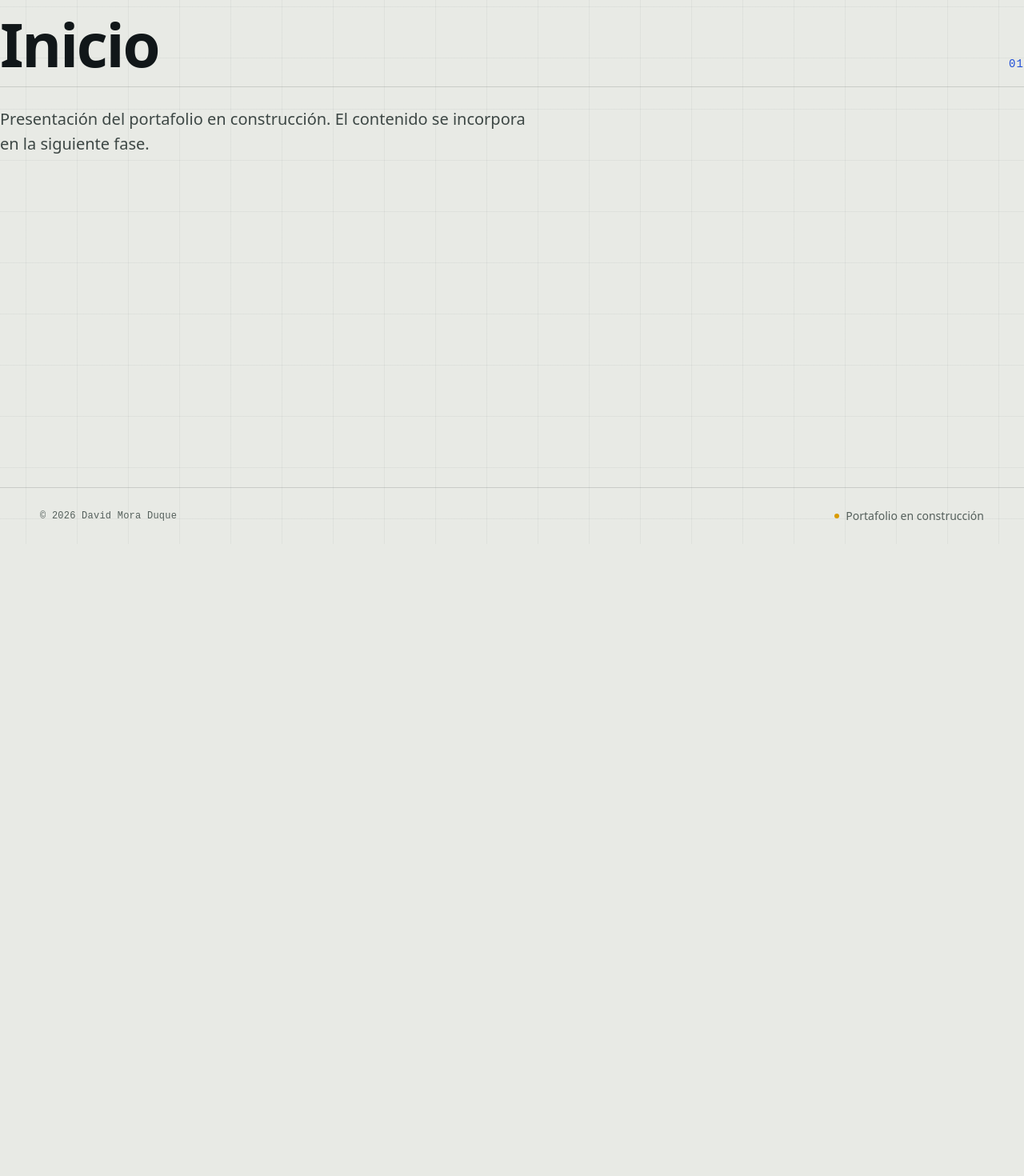
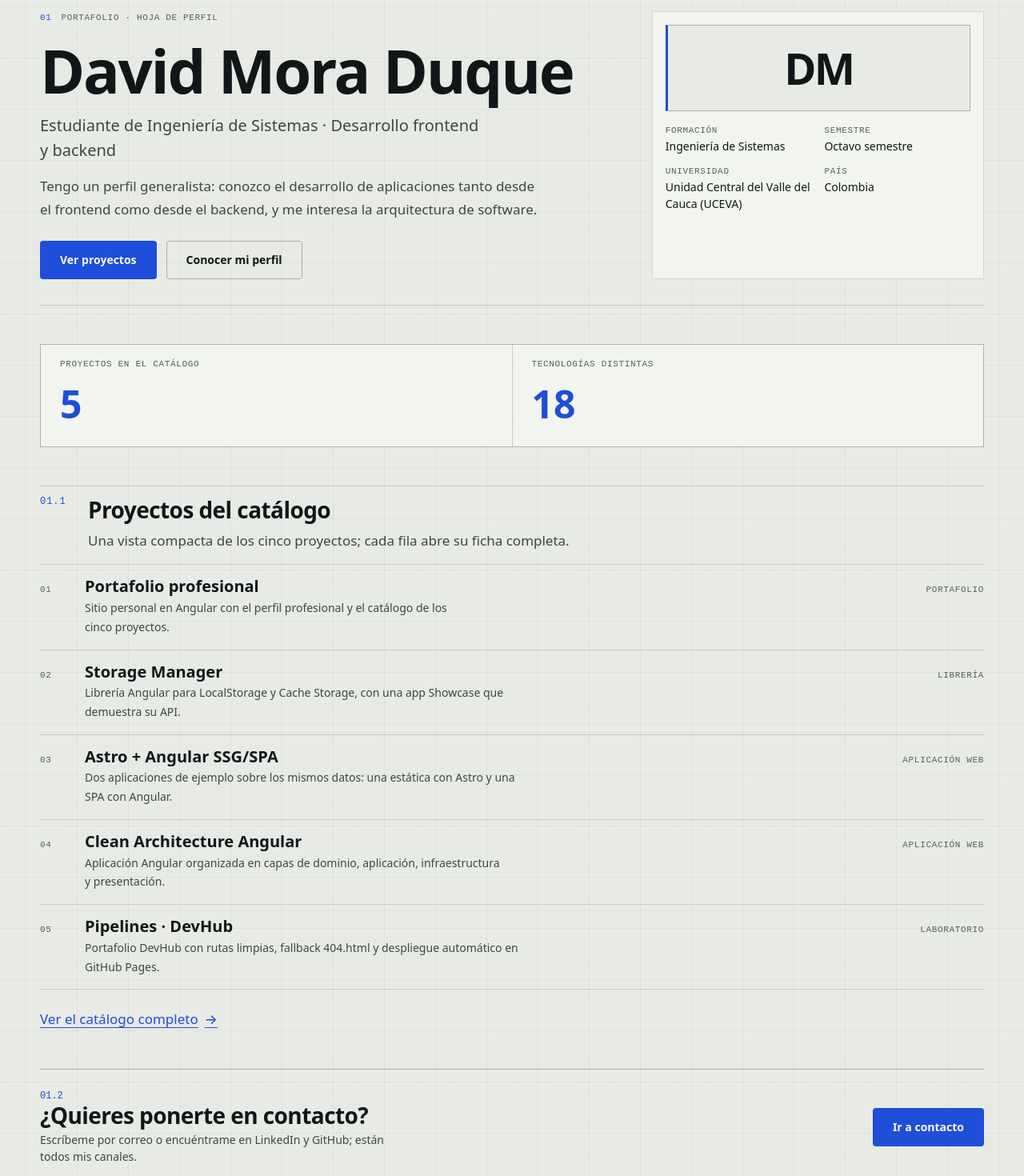
Before and after one commit to INGDavidMora2005/proyecto-portafolio, an Angular app: page / in a window 1280 px wide. Shown: the part 120-1590 px from the top of the page at 80% size. Before the commit the page ends 800 px from the top, so only its background shows below. Built offline with nearby package versions, Linux system fonts and the light colour scheme; a web font is replaced by a local one.

Commit message:
feat(inicio): construye la pagina de inicio

```diff
--- a/src/app/features/inicio/inicio.html
+++ b/src/app/features/inicio/inicio.html
@@ -1,9 +1,79 @@
-<section class="page">
-  <header class="page-head">
-    <h1 class="page-title">Inicio</h1>
-    <span class="page-index" aria-hidden="true">01</span>
+<section class="home" aria-labelledby="inicio-title">
+  <header class="hero">
+    <div class="hero__body">
+      <p class="hero__kicker">
+        <span class="hero__index" aria-hidden="true">01</span>
+        <span>Portafolio · Hoja de perfil</span>
+      </p>
+      <h1 id="inicio-title" class="hero__title">{{ perfil.nombre }}</h1>
+      <p class="hero__role">{{ perfil.titular }}</p>
+      <p class="hero__lead">{{ presentacion }}</p>
+      <div class="hero__actions">
+        <a class="action action--primary" routerLink="/proyectos">Ver proyectos</a>
+        <a class="action" routerLink="/perfil">Conocer mi perfil</a>
+      </div>
+    </div>
+
+    <aside class="stamp" aria-label="Datos del perfil">
+      <p class="stamp__monogram" aria-hidden="true">DM</p>
+      <dl class="stamp__facts">
+        @for (dato of perfil.datosClave; track dato.etiqueta) {
+          <div class="stamp__fact">
+            <dt>{{ dato.etiqueta }}</dt>
+            <dd>{{ dato.valor }}</dd>
+          </div>
+        }
+      </dl>
+    </aside>
   </header>
-  <p class="page-lead">
-    Presentación del portafolio en construcción. El contenido se incorpora en la siguiente fase.
-  </p>
+
+  <dl class="stats" aria-label="Cifras del catálogo">
+    @for (cifra of cifras(); track cifra.id) {
+      <div class="stat">
+        <dt class="stat__label">{{ cifra.etiqueta }}</dt>
+        <dd class="stat__value">{{ cifra.valor }}</dd>
+      </div>
+    }
+  </dl>
+
+  <section class="home__block" aria-labelledby="inicio-proyectos-title">
+    <app-section-header
+      headingId="inicio-proyectos-title"
+      index="01.1"
+      title="Proyectos del catálogo"
+      description="Una vista compacta de los cinco proyectos; cada fila abre su ficha completa."
+    />
+
+    <ul class="projects" role="list">
+      @for (proyecto of proyectos(); track proyecto.id) {
+        <li class="project-row">
+          <span class="project-row__index" aria-hidden="true">{{ proyecto.numero }}</span>
+          <div class="project-row__body">
+            <h3 class="project-row__title">
+              <a class="project-row__link" [routerLink]="['/proyectos', proyecto.id]">
+                {{ proyecto.nombre }}
+              </a>
+            </h3>
+            <p class="project-row__summary">{{ proyecto.resumen }}</p>
+          </div>
+          <p class="project-row__category">{{ proyecto.categoriaEtiqueta }}</p>
+        </li>
+      }
+    </ul>
+
+    <a class="page-link" routerLink="/proyectos">
+      Ver el catálogo completo <span aria-hidden="true">→</span>
+    </a>
+  </section>
+
+  <section class="closing" aria-labelledby="inicio-cierre-title">
+    <div>
+      <p class="closing__index" aria-hidden="true">01.2</p>
+      <h2 id="inicio-cierre-title" class="closing__title">¿Quieres ponerte en contacto?</h2>
+      <p class="closing__text">
+        Escríbeme por correo o encuéntrame en LinkedIn y GitHub; están todos mis canales.
+      </p>
+    </div>
+    <a class="action action--primary" routerLink="/contacto">Ir a contacto</a>
+  </section>
 </section>
--- /dev/null
+++ b/src/app/features/inicio/inicio.scss
@@ -0,0 +1,259 @@
+:host {
+  display: block;
+}
+
+.home {
+  display: flex;
+  flex-direction: column;
+  gap: var(--space-7);
+  width: min(100% - (var(--gutter) * 2), var(--container));
+  margin-inline: auto;
+  padding-block: var(--space-8) var(--space-9);
+}
+
+.hero {
+  display: grid;
+  gap: var(--space-6);
+  padding-bottom: var(--space-6);
+  border-bottom: 1px solid var(--rule);
+}
+
+.hero__kicker,
+.project-row__index,
+.project-row__category,
+.stamp__fact dt,
+.stat__label {
+  font-family: var(--font-mono);
+  font-size: var(--text-2xs);
+  letter-spacing: 0.06em;
+  text-transform: uppercase;
+  color: var(--ink-faint);
+}
+
+.hero__kicker {
+  display: flex;
+  align-items: center;
+  gap: var(--space-3);
+}
+
+.hero__index,
+.closing__index {
+  color: var(--accent);
+}
+
+.hero__title {
+  margin-top: var(--space-4);
+  font-size: var(--text-3xl);
+  font-stretch: 104%;
+  letter-spacing: var(--tracking-tight);
+}
+
+.hero__role {
+  max-width: 48ch;
+  margin-top: var(--space-3);
+  color: var(--ink-soft);
+  font-size: var(--text-lg);
+}
+
+.hero__lead {
+  max-width: 64ch;
+  margin-top: var(--space-4);
+  color: var(--ink-soft);
+  line-height: var(--leading-relaxed);
+}
+
+.hero__actions {
+  display: flex;
+  flex-wrap: wrap;
+  gap: var(--space-3);
+  margin-top: var(--space-5);
+}
+
+.action {
+  display: inline-flex;
+  align-items: center;
+  justify-content: center;
+  min-height: 48px;
+  padding-inline: var(--space-5);
+  border: 1px solid var(--rule-strong);
+  border-radius: var(--radius-sm);
+  font-size: var(--text-sm);
+  font-weight: 600;
+}
+
+.action:hover {
+  border-color: var(--accent);
+  color: var(--accent);
+}
+
+.action--primary {
+  border-color: transparent;
+  background: var(--accent);
+  color: var(--accent-ink);
+}
+
+.stamp {
+  display: flex;
+  flex-direction: column;
+  gap: var(--space-4);
+  padding: var(--space-4);
+  border: 1px solid var(--rule);
+  background: var(--panel);
+}
+
+.stamp__monogram {
+  display: grid;
+  place-items: center;
+  min-height: 108px;
+  border: 1px solid var(--rule-strong);
+  border-left: 3px solid var(--accent);
+  background: var(--paper);
+  font-size: clamp(2.4rem, 9vw, 3.4rem);
+  font-weight: 600;
+  letter-spacing: -0.05em;
+}
+
+.stamp__facts {
+  display: grid;
+  grid-template-columns: repeat(2, minmax(0, 1fr));
+  gap: var(--space-3) var(--space-4);
+}
+
+.stamp__fact dt,
+.project-row__category {
+  font-family: var(--font-mono);
+  font-size: var(--text-2xs);
+  letter-spacing: 0.06em;
+  text-transform: uppercase;
+  color: var(--ink-faint);
+}
+
+.stamp__fact dd {
+  font-size: var(--text-sm);
+}
+
+.stats {
+  display: grid;
+  grid-template-columns: repeat(auto-fit, minmax(min(100%, 190px), 1fr));
+  gap: 1px;
+  border: 1px solid var(--rule);
+  background: var(--rule);
+}
+
+.stat {
+  padding: var(--space-4) var(--space-5);
+  background: var(--panel);
+}
+
+.stat__value {
+  margin-top: var(--space-1);
+  color: var(--accent);
+  font-family: var(--font-display);
+  font-size: var(--text-2xl);
+  font-weight: 600;
+}
+
+.projects {
+  margin-top: var(--space-4);
+  border-top: 1px solid var(--rule);
+}
+
+.project-row {
+  display: grid;
+  grid-template-columns: 2.25rem minmax(0, 1fr);
+  gap: var(--space-1) var(--space-3);
+  padding-block: var(--space-4);
+  border-bottom: 1px solid var(--rule);
+}
+
+.project-row__index {
+  padding-top: 0.3rem;
+}
+
+.project-row__title {
+  font-size: var(--text-lg);
+}
+
+.project-row__link {
+  text-decoration: underline;
+  text-decoration-color: transparent;
+  text-underline-offset: 0.2em;
+}
+
+.project-row__link:hover {
+  color: var(--accent);
+  text-decoration-color: currentColor;
+}
+
+.project-row__summary {
+  max-width: 68ch;
+  margin-top: var(--space-1);
+  color: var(--ink-soft);
+  font-size: var(--text-sm);
+  line-height: var(--leading-relaxed);
+}
+
+.project-row__category {
+  grid-column: 2;
+}
+
+.closing {
+  display: flex;
+  flex-direction: column;
+  gap: var(--space-4);
+  padding-top: var(--space-5);
+  border-top: 1px solid var(--rule-strong);
+}
+
+.closing__index {
+  font-family: var(--font-mono);
+  font-size: var(--text-xs);
+}
+
+.closing__title {
+  font-size: var(--text-xl);
+  letter-spacing: -0.02em;
+}
+
+.closing__text {
+  max-width: 56ch;
+  margin-top: var(--space-1);
+  color: var(--ink-soft);
+  font-size: var(--text-sm);
+}
+
+.home > * {
+  animation: home-enter var(--dur-slow) var(--ease-out) both;
+}
+
+@keyframes home-enter {
+  from {
+    opacity: 0;
+    transform: translateY(10px);
+  }
+}
+
+@media (min-width: 760px) {
+  .project-row {
+    grid-template-columns: 2.75rem minmax(0, 1fr) auto;
+    align-items: baseline;
+  }
+
+  .project-row__category {
+    grid-column: 3;
+    grid-row: 1;
+    text-align: right;
+  }
+}
+
+@media (min-width: 900px) {
+  .hero {
+    grid-template-columns: minmax(0, 1.5fr) minmax(0, 0.85fr);
+  }
+
+  .closing {
+    flex-direction: row;
+    align-items: center;
+    justify-content: space-between;
+  }
+}
--- a/src/app/features/inicio/inicio.ts
+++ b/src/app/features/inicio/inicio.ts
@@ -1,8 +1,38 @@
-import { ChangeDetectionStrategy, Component } from '@angular/core';
+import { ChangeDetectionStrategy, Component, computed, inject } from '@angular/core';
+import { RouterLink } from '@angular/router';
+import { ProjectsService } from '../../core/services/projects';
+import { PERFIL } from '../../data/profile';
+import { etiquetaCategoria } from '../../data/projects';
+import { SectionHeader } from '../../shared/section-header/section-header';
 
 @Component({
   selector: 'app-inicio',
+  imports: [RouterLink, SectionHeader],
   templateUrl: './inicio.html',
+  styleUrl: './inicio.scss',
   changeDetection: ChangeDetectionStrategy.OnPush,
 })
-export class Inicio {}
+export class Inicio {
+  private readonly projectsService = inject(ProjectsService);
+
+  protected readonly perfil = PERFIL;
+  protected readonly presentacion = PERFIL.presentacion[1];
+
+  protected readonly proyectos = computed(() =>
+    this.projectsService.projects().map((proyecto, indice) => ({
+      ...proyecto,
+      numero: String(indice + 1).padStart(2, '0'),
+      categoriaEtiqueta: etiquetaCategoria(proyecto.categoria),
+    })),
+  );
+
+  protected readonly cifras = computed(() => {
+    const proyectos = this.projectsService.projects();
+    const tecnologias = new Set(proyectos.flatMap((proyecto) => proyecto.tecnologias));
+
+    return [
+      { id: 'proyectos', valor: proyectos.length, etiqueta: 'proyectos en el catálogo' },
+      { id: 'tecnologias', valor: tecnologias.size, etiqueta: 'tecnologías distintas' },
+    ];
+  });
+}
```
Also changed, not shown: 1 other file (tests, documents, lock files or other folders).
